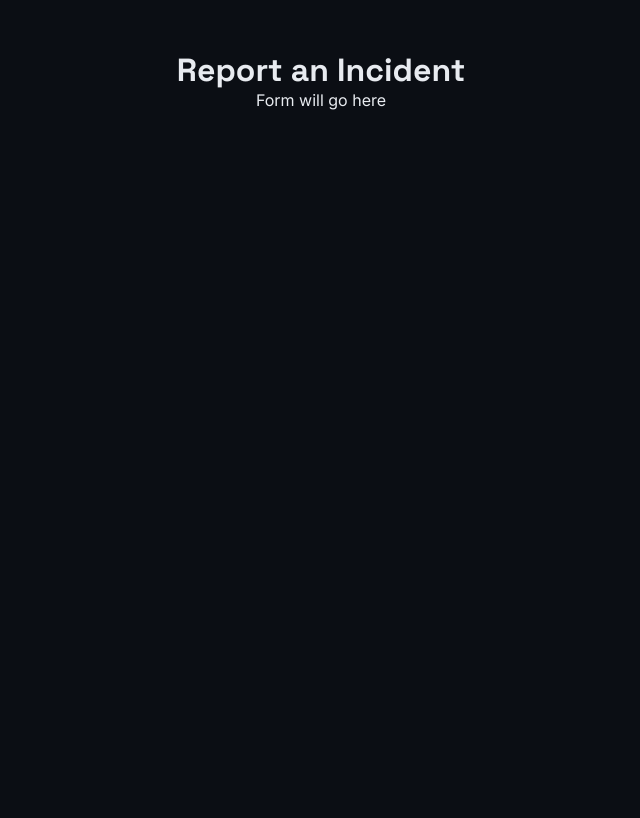
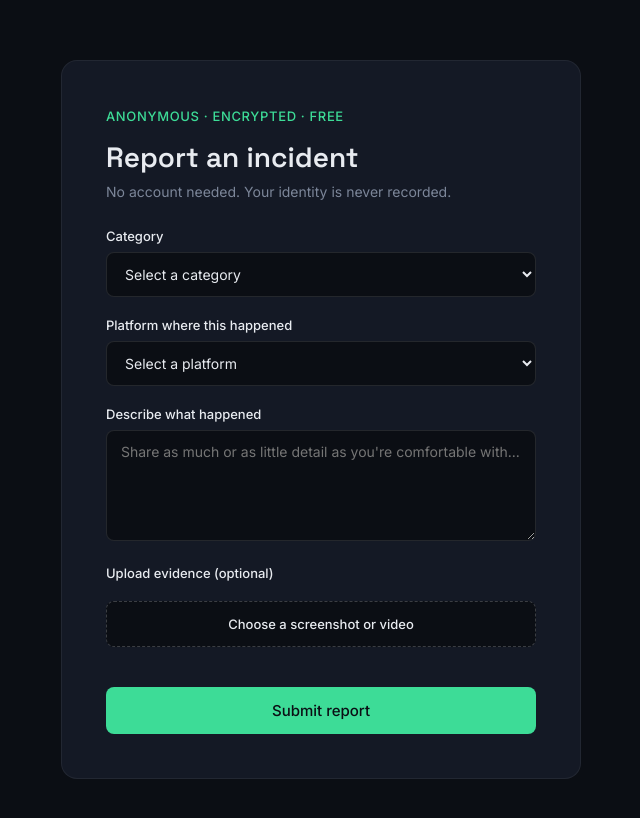
Before and after one commit to MariaA16-code/ShieldNet, a React (Create React App) app in the folder frontend/: page /report in a window 1280 px wide. Shown: the top 818 px of the page, without its empty margins (319-959 px from the left). Built offline with nearby package versions, Linux system fonts and the light colour scheme.

Commit message:
Build Report Incident form with validation and success screen

```diff
--- /dev/null
+++ b/frontend/src/pages/ReportIncident.css
@@ -0,0 +1,131 @@
+.report-page {
+  min-height: 100vh;
+  display: flex;
+  align-items: center;
+  justify-content: center;
+  padding: 60px 24px;
+}
+
+.report-form {
+  background: #141925;
+  border: 1px solid rgba(255,255,255,0.06);
+  border-radius: 16px;
+  padding: 44px;
+  max-width: 520px;
+  width: 100%;
+}
+
+.eyebrow {
+  color: #3DDC97;
+  font-size: 13px;
+  font-weight: 500;
+  letter-spacing: 0.05em;
+  text-transform: uppercase;
+}
+
+.report-form h1 {
+  font-size: 28px;
+  font-weight: 600;
+  margin: 14px 0 8px;
+}
+
+.form-sub {
+  color: #7C8699;
+  font-size: 14px;
+  margin-bottom: 28px;
+}
+
+.report-form label {
+  display: block;
+  font-size: 13px;
+  color: #E8EBF0;
+  font-weight: 500;
+  margin-bottom: 8px;
+  margin-top: 20px;
+}
+
+.report-form select,
+.report-form textarea {
+  width: 100%;
+  background: #0B0E14;
+  border: 1px solid rgba(255,255,255,0.1);
+  border-radius: 8px;
+  padding: 12px 14px;
+  color: #E8EBF0;
+  font-family: 'Inter', sans-serif;
+  font-size: 14px;
+  resize: vertical;
+}
+
+.report-form select:focus,
+.report-form textarea:focus {
+  outline: none;
+  border-color: #3DDC97;
+}
+
+.file-upload input[type="file"] {
+  display: none;
+}
+
+.file-label {
+  display: block;
+  background: #0B0E14;
+  border: 1px dashed rgba(255,255,255,0.2);
+  border-radius: 8px;
+  padding: 14px;
+  text-align: center;
+  font-size: 14px;
+  color: #7C8699;
+  cursor: pointer;
+  margin-top: 0;
+}
+
+.file-label:hover {
+  border-color: #3DDC97;
+  color: #E8EBF0;
+}
+
+.submit-btn {
+  width: 100%;
+  margin-top: 32px;
+  padding: 14px;
+  font-size: 15px;
+}
+
+.success-card {
+  background: #141925;
+  border: 1px solid rgba(61, 220, 151, 0.25);
+  border-radius: 16px;
+  padding: 48px;
+  max-width: 480px;
+  text-align: center;
+}
+
+.success-card h1 {
+  font-size: 26px;
+  font-weight: 600;
+  margin: 14px 0 12px;
+}
+
+.success-sub {
+  color: #7C8699;
+  font-size: 14px;
+  line-height: 1.6;
+  margin-bottom: 28px;
+}
+
+.token-box {
+  background: #0B0E14;
+  border: 1px solid #3DDC97;
+  border-radius: 10px;
+  padding: 18px;
+  font-size: 22px;
+  letter-spacing: 0.05em;
+  color: #3DDC97;
+  margin-bottom: 24px;
+}
+
+.success-note {
+  color: #7C8699;
+  font-size: 13px;
+}
--- a/frontend/src/pages/ReportIncident.js
+++ b/frontend/src/pages/ReportIncident.js
@@ -1,10 +1,116 @@
-import React from 'react';
+import React, { useState } from 'react';
+import './ReportIncident.css';
 
 function ReportIncident() {
+  const [formData, setFormData] = useState({
+    category: '',
+    platform: '',
+    description: '',
+  });
+  const [evidenceFile, setEvidenceFile] = useState(null);
+  const [submitted, setSubmitted] = useState(false);
+  const [generatedToken, setGeneratedToken] = useState('');
+
+  const handleChange = (e) => {
+    setFormData({ ...formData, [e.target.name]: e.target.value });
+  };
+
+  const handleFileChange = (e) => {
+    setEvidenceFile(e.target.files[0]);
+  };
+
+  const handleSubmit = (e) => {
+    e.preventDefault();
+
+    if (!formData.category || !formData.platform || !formData.description) {
+      alert('Please fill in all fields before submitting.');
+      return;
+    }
+
+    // Temporary fake token until Maria's backend API is ready
+    const fakeToken = 'SHD-' + Math.random().toString(36).substring(2, 8).toUpperCase();
+    setGeneratedToken(fakeToken);
+    setSubmitted(true);
+
+    console.log('Report data (will be sent to API later):', {
+      ...formData,
+      evidenceFile,
+    });
+  };
+
+  if (submitted) {
+    return (
+      <div className="report-page">
+        <div className="success-card">
+          <span className="eyebrow">Report received</span>
+          <h1>Your case has been logged.</h1>
+          <p className="success-sub">
+            Save this token — you'll need it to track your case status.
+            We never link this token to your identity.
+          </p>
+          <div className="token-box mono">{generatedToken}</div>
+          <p className="success-note">
+            Status updates will appear on the Track Case page.
+          </p>
+        </div>
+      </div>
+    );
+  }
+
   return (
-    <div style={{ textAlign: 'center', marginTop: '50px', color: '#E8EBF0' }}>
-      <h1>Report an Incident</h1>
-      <p>Form will go here</p>
+    <div className="report-page">
+      <form className="report-form" onSubmit={handleSubmit}>
+        <span className="eyebrow">Anonymous &middot; Encrypted &middot; Free</span>
+        <h1>Report an incident</h1>
+        <p className="form-sub">
+          No account needed. Your identity is never recorded.
+        </p>
+
+        <label>Category</label>
+        <select name="category" value={formData.category} onChange={handleChange}>
+          <option value="">Select a category</option>
+          <option value="fake_photo">Fake / edited photo</option>
+          <option value="deepfake">Deepfake video</option>
+          <option value="impersonation">Impersonation</option>
+          <option value="harassment">Sexual harassment</option>
+          <option value="stalking">Stalking</option>
+          <option value="threats">Threats</option>
+          <option value="identity_theft">Identity theft</option>
+        </select>
+
+        <label>Platform where this happened</label>
+        <select name="platform" value={formData.platform} onChange={handleChange}>
+          <option value="">Select a platform</option>
+          <option value="facebook">Facebook</option>
+          <option value="instagram">Instagram</option>
+          <option value="tiktok">TikTok</option>
+          <option value="twitter">Twitter / X</option>
+          <option value="snapchat">Snapchat</option>
+          <option value="youtube">YouTube</option>
+          <option value="other">Other</option>
+        </select>
+
+        <label>Describe what happened</label>
+        <textarea
+          name="description"
+          rows="5"
+          placeholder="Share as much or as little detail as you're comfortable with..."
+          value={formData.description}
+          onChange={handleChange}
+        />
+
+        <label>Upload evidence (optional)</label>
+        <div className="file-upload">
+          <input type="file" id="evidence" onChange={handleFileChange} accept="image/*,video/*" />
+          <label htmlFor="evidence" className="file-label">
+            {evidenceFile ? evidenceFile.name : 'Choose a screenshot or video'}
+          </label>
+        </div>
+
+        <button type="submit" className="btn-primary submit-btn">
+          Submit report
+        </button>
+      </form>
     </div>
   );
 }
```
